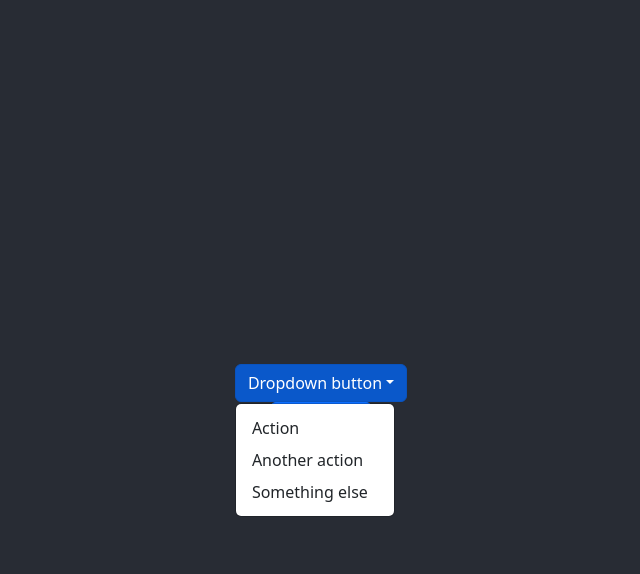
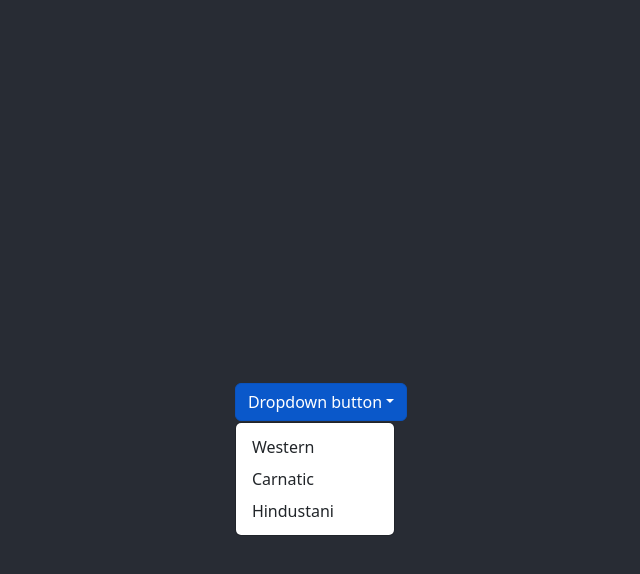
Before and after one commit to dchickabasapa/sps-2022-t54, a React (Create React App) app in the folder my-app/: page / in a window 1280 px wide. Both pictures are taken after a click on the button "Dropdown button". Shown: the top 574 px of the page, without its empty margins (319-959 px from the left). Built offline with nearby package versions, Linux system fonts and the light colour scheme.

Commit message:
Add constants.js and create components folder

```diff
--- a/my-app/src/App.js
+++ b/my-app/src/App.js
@@ -1,18 +1,11 @@
 import './App.css';
-import Button from 'react-bootstrap/Button';
-import DropdownButton from 'react-bootstrap/DropdownButton';
-import Dropdown from 'react-bootstrap/Dropdown';
+import DropdownMenu from './components/dropdown';
 
 function App() {
   return (
     <div className="App">
       <header className="App-header">
-        <DropdownButton id="dropdown-basic-button" title="Dropdown button">
-          <Dropdown.Item href="#/action-1">Action</Dropdown.Item>
-          <Dropdown.Item href="#/action-2">Another action</Dropdown.Item>
-          <Dropdown.Item href="#/action-3">Something else</Dropdown.Item>
-        </DropdownButton>
-        <Button variant="primary">Button #1</Button>
+        <DropdownMenu></DropdownMenu>
       </header>
     </div>
   );
--- /dev/null
+++ b/my-app/src/components/dropdown.js
@@ -0,0 +1,17 @@
+import DropdownButton from 'react-bootstrap/DropdownButton';
+import Dropdown from 'react-bootstrap/Dropdown';
+import * as Constants from '../constants';
+
+function DropdownMenu() {
+  return (
+    <DropdownButton id="dropdown-basic-button" title="Dropdown button">
+        {Constants.traditions.map((key) => {
+            return (
+                <Dropdown.Item>{key.id}</Dropdown.Item>
+            )
+        })}
+    </DropdownButton>
+  );
+}
+
+export default DropdownMenu;
--- /dev/null
+++ b/my-app/src/constants.js
@@ -0,0 +1,5 @@
+export const traditions = [
+    {id: 'Western'},
+    {id: 'Carnatic'},
+    {id: 'Hindustani'}
+]
```
